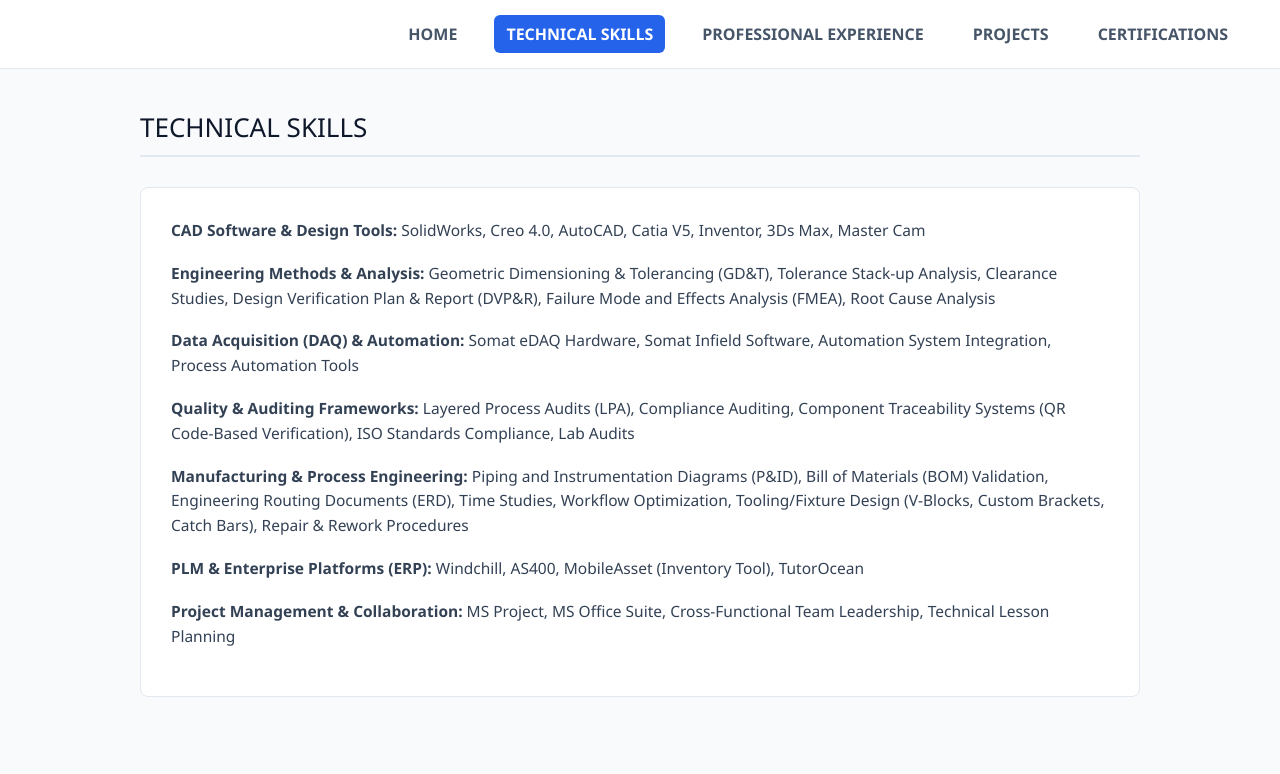
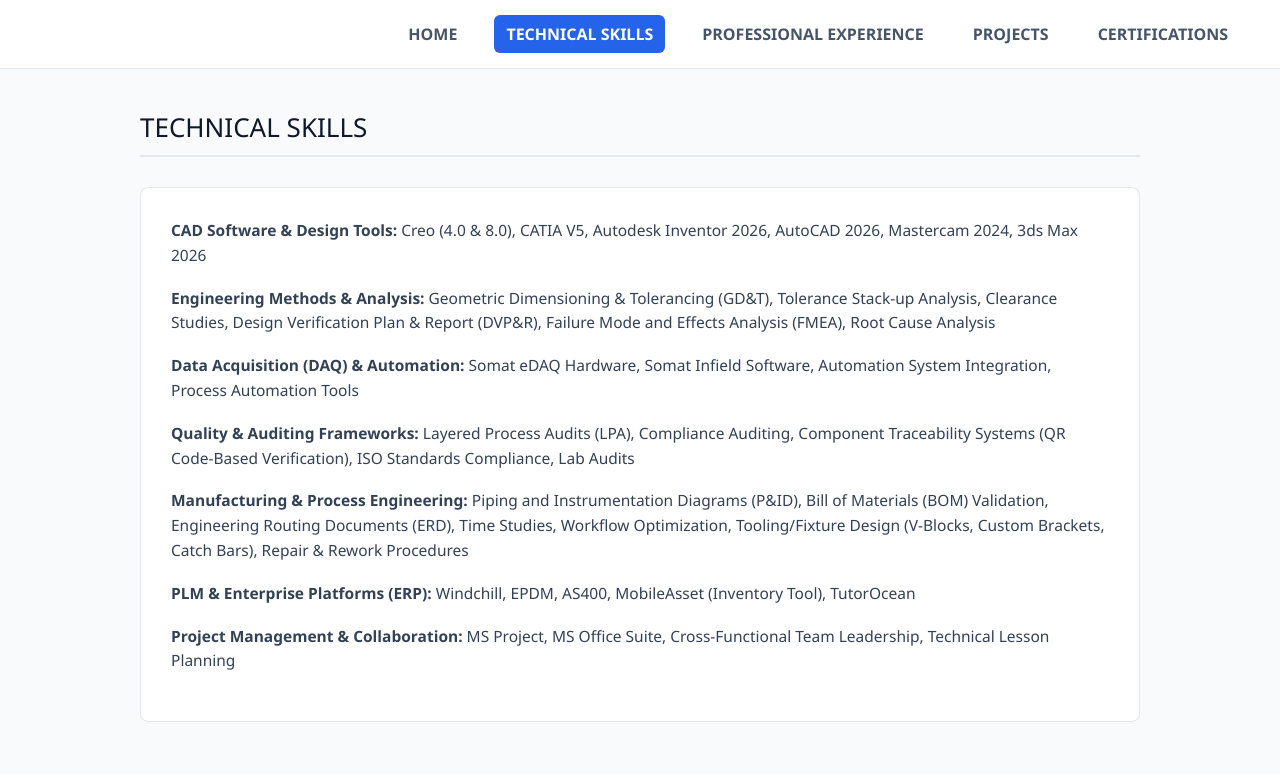
Before and after one commit to parthpatel1327-bit/portfolio-, a plain HTML site: page index.html in a window 1280 px wide. Both pictures are taken after a click on the item "TECHNICAL SKILLS". Shown: the top 774 px of the page. Drawn offline with Linux system fonts and the light colour scheme.

Commit message:
Update index.html

```diff
--- a/index.html
+++ b/index.html
@@ -313,12 +313,12 @@
         <div class="section-headline">TECHNICAL SKILLS</div>
         <div class="skills-wrapper">
             <ul>
-                <li><b>CAD Software & Design Tools:</b> SolidWorks, Creo 4.0, AutoCAD, Catia V5, Inventor, 3Ds Max, Master Cam</li>
+                <li><b>CAD Software & Design Tools:</b> Creo (4.0 & 8.0), CATIA V5, Autodesk Inventor 2026, AutoCAD 2026, Mastercam 2024, 3ds Max 2026</li>
                 <li><b>Engineering Methods & Analysis:</b> Geometric Dimensioning & Tolerancing (GD&T), Tolerance Stack-up Analysis, Clearance Studies, Design Verification Plan & Report (DVP&R), Failure Mode and Effects Analysis (FMEA), Root Cause Analysis</li>
                 <li><b>Data Acquisition (DAQ) & Automation:</b> Somat eDAQ Hardware, Somat Infield Software, Automation System Integration, Process Automation Tools</li>
                 <li><b>Quality & Auditing Frameworks:</b> Layered Process Audits (LPA), Compliance Auditing, Component Traceability Systems (QR Code-Based Verification), ISO Standards Compliance, Lab Audits</li>
                 <li><b>Manufacturing & Process Engineering:</b> Piping and Instrumentation Diagrams (P&ID), Bill of Materials (BOM) Validation, Engineering Routing Documents (ERD), Time Studies, Workflow Optimization, Tooling/Fixture Design (V-Blocks, Custom Brackets, Catch Bars), Repair & Rework Procedures</li>
-                <li><b>PLM & Enterprise Platforms (ERP):</b> Windchill, AS400, MobileAsset (Inventory Tool), TutorOcean</li>
+                <li><b>PLM & Enterprise Platforms (ERP):</b> Windchill, EPDM, AS400, MobileAsset (Inventory Tool), TutorOcean</li>
                 <li><b>Project Management & Collaboration:</b> MS Project, MS Office Suite, Cross-Functional Team Leadership, Technical Lesson Planning</li>
             </ul>
         </div>
```
